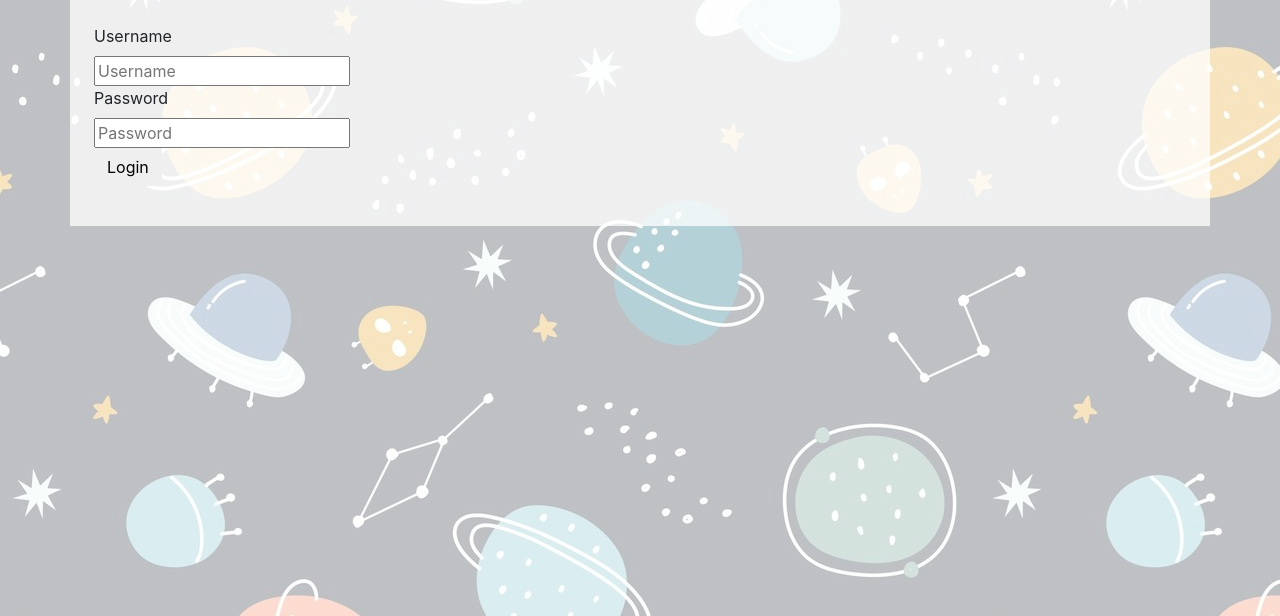
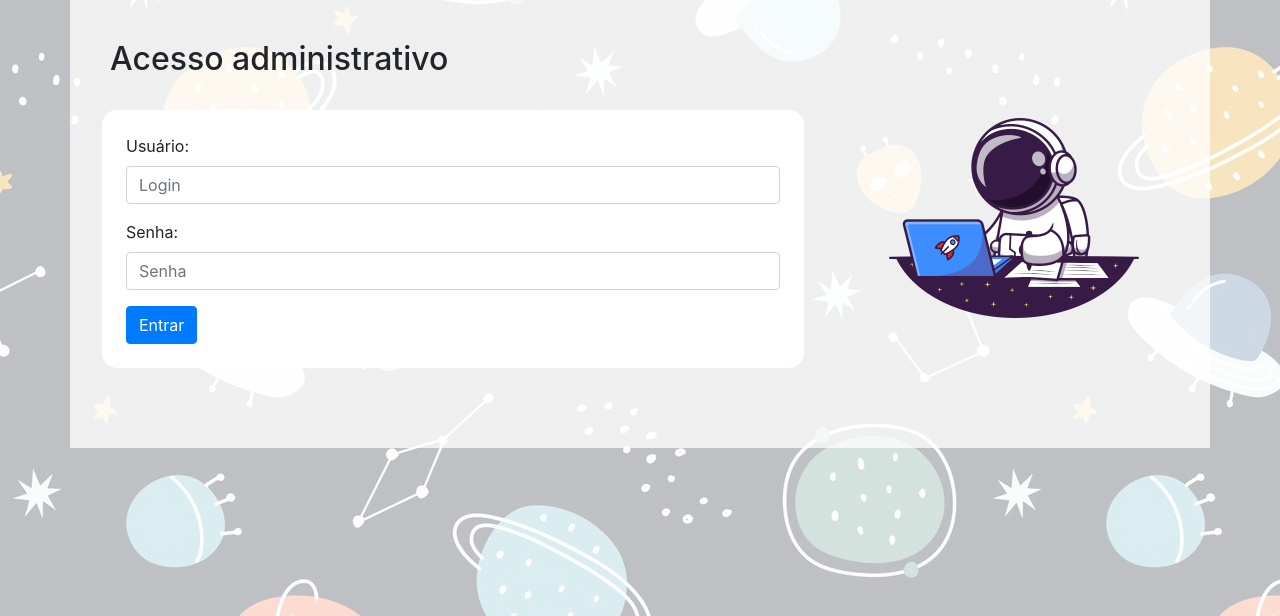
Before and after one commit to GustavoEGPerez/chadebebe, a Django app: page /login/ in a window 1280 px wide. Shown: the part 56-672 px from the top of the page. Run offline with Django 4.2, Linux system fonts and the light colour scheme; some libraries are stand-ins or nearby versions.

Commit message:
fix/layout-admin-login

```diff
--- a/lista_presentes_project/lista_presentes_app/templates/lista_presentes_app/login.html
+++ b/lista_presentes_project/lista_presentes_app/templates/lista_presentes_app/login.html
@@ -1,28 +1,30 @@
 {% extends "./base.html" %}
 {% block content %}
-    <div id="login">
-        <form class="form-horizontal" name="LoginForm" action="/login/" method="post">
-        {% csrf_token %}
-        {% if next %}
-            <input type="hidden" name="next" value="{{ next }}" />
-        {% endif %}
-        <div class="control-group">
-            <label class="control-label" for="username">Username</label>
-            <div class="controls">
-                <input type="text" id="username" name="username"  placeholder="Username">
+    {% load static %}
+    <div id="login" class="content mb-5">
+        <div class="row m-3">
+            <h2>Acesso administrativo</h2>
+        </div>
+        <div class="row">
+            <div class="col-md-8 col-sm-12">
+                <form class="m-2" method="POST" name="loginForm" style="background-color: white; border-radius: 15px;" action="/login/">
+                    {% csrf_token %}
+                    <div class="form p-4">
+                        <div class="form-group">
+                            <label for="telefone">Usuário:</label>
+                            <input type="text" class="form-control item" id="username" name="username"  placeholder="Login" />
+                        </div>
+                        <div class="form-group">
+                            <label for="chave">Senha:</label>
+                            <input type="text" class="form-control" name="password" id="password" placeholder="Senha" />
+                        </div>
+                        <button type="submit" class="btn btn-primary">Entrar</button>
+                    </div>
+                </form>
+            </div>
+            <div class="col-md-4 col-sm-12" style="text-align: center; vertical-align: bottom;">
+                <img alt="astronauta" src="{% static 'lista_presentes_app/astronauta_admin.png' %}" style="height: 200px; text-align: center" class="mt-3" />
             </div>
         </div>
-        <div class="control-group">
-            <label class="control-label" for="password">Password</label>
-            <div class="controls">
-                <input type="password" name="password" id="password" placeholder="Password">
-            </div>
-        </div>
-        <div class="control-group">
-            <div class="controls">
-                <button type="submit" class="btn">Login</button>
-            </div>
-        </div>
-        </form>
     </div>
 {% endblock %}
```
Also changed, not shown: lista_presentes_project/lista_presentes_app/static/lista_presentes_app/astronauta_admin.png (added).
